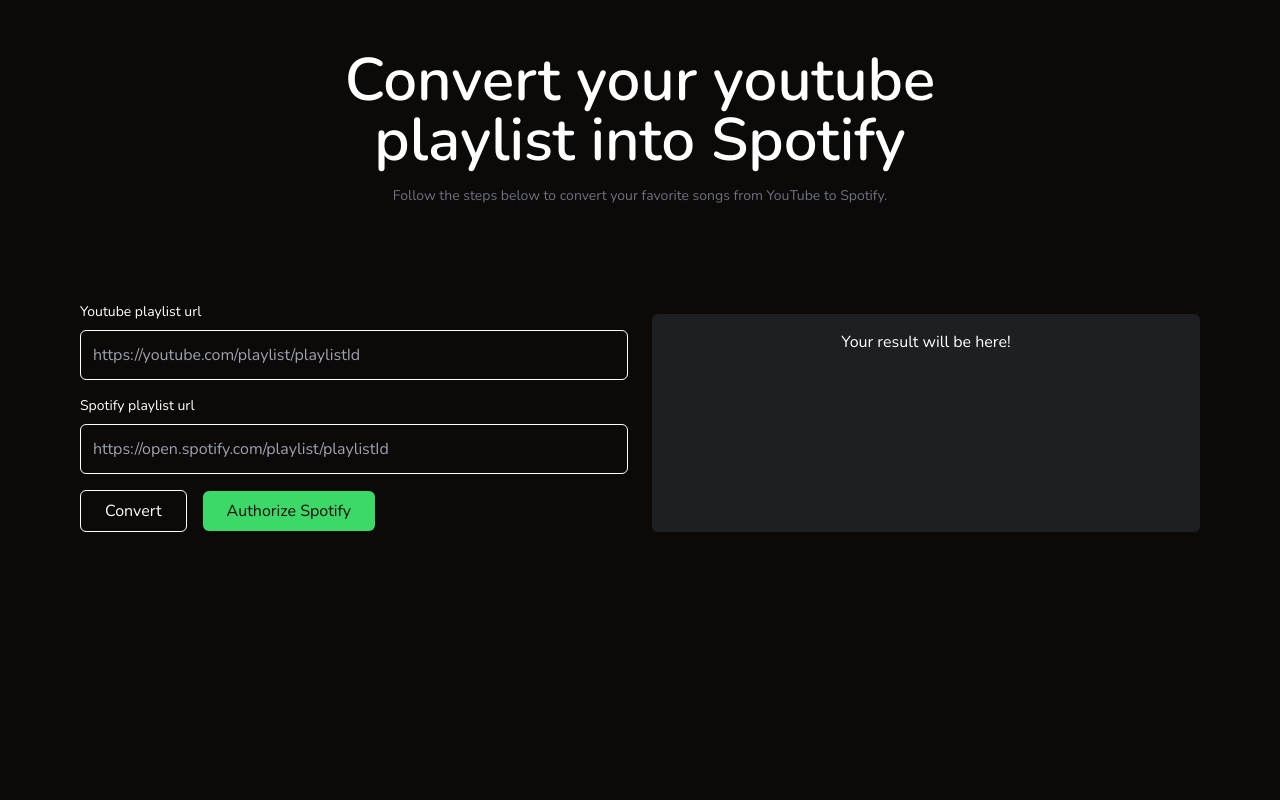
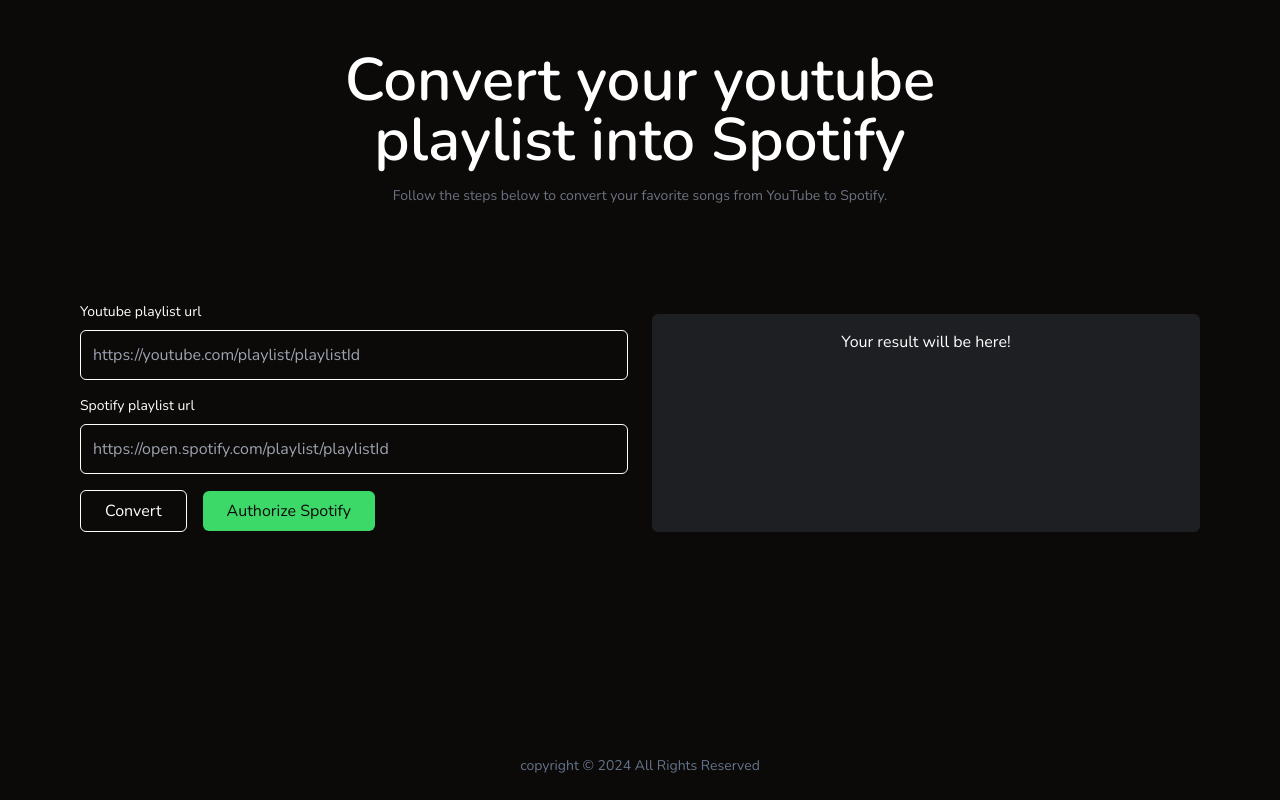
Before and after one commit to RidloGhifary/youtube-playlist-converter, a Next.js app: page / in a window 1280 px wide. Shown: the part 1750-2550 px from the top of the page. Before the commit the page ends 2482 px from the top, so only its background shows below. Built offline with nearby package versions, Linux system fonts and the light colour scheme.

Commit message:
feat: added footer

```diff
--- a/app/layout.tsx
+++ b/app/layout.tsx
@@ -3,6 +3,7 @@
 import "./globals.css";
 
 import ToasterProvider from "@/providers/Toaster";
+import Footer from "@/components/Footer";
 
 const font = Nunito({ subsets: ["latin"] });
 
@@ -21,6 +22,7 @@
       <body className={`${font.className} bg-stone-950 text-white`}>
         <ToasterProvider />
         {children}
+        <Footer />
       </body>
     </html>
   );
--- /dev/null
+++ b/components/Footer.tsx
@@ -0,0 +1,13 @@
+import Container from "./Container";
+
+export default function Footer() {
+  return (
+    <Container>
+      <footer className="text-center p-6">
+        <p className="text-sm text-slate-500 hover:text-white">
+          copyright &copy; {new Date().getFullYear()} All Rights Reserved
+        </p>
+      </footer>
+    </Container>
+  );
+}
```
